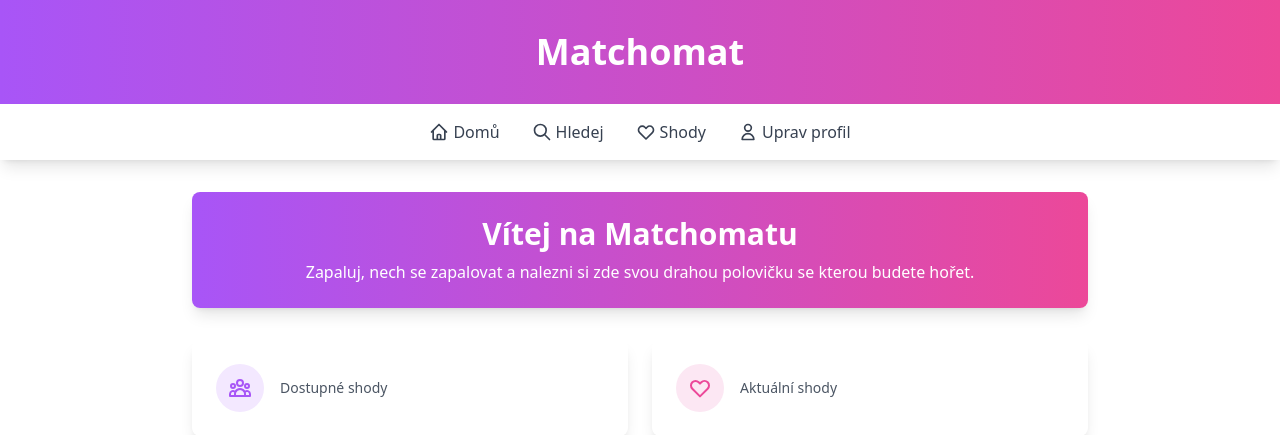
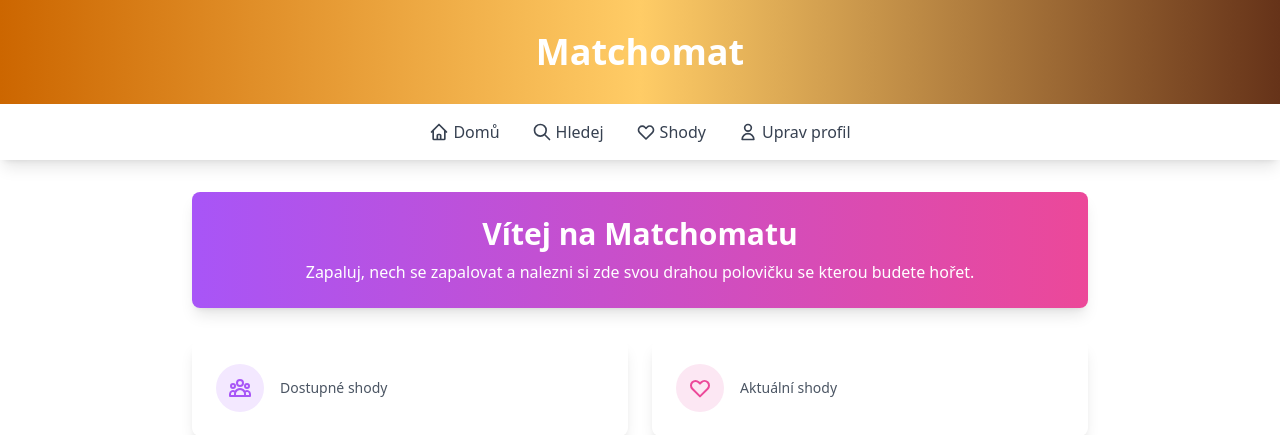
Before and after one commit to krippsen/AlcoholSite, a Flask app: template code/templates/home.html in a window 1280 px wide. Shown: the top 435 px of the page. Run offline with Flask 3, Linux system fonts and the light colour scheme; the template is opened without the code that fills it, so the values that code supplies are empty; some libraries are stand-ins or nearby versions.

```diff
--- a/code/templates/template.html
+++ b/code/templates/template.html
@@ -7,7 +7,7 @@
     <title>Matchomat</title>
 </head>
 <body class="min-h-screen flex flex-col">
-    <header class="bg-gradient-to-r from-purple-500 to-pink-500">
+    <header class="bg-gradient-to-r from-[#CC6600] via-[#FFCC66] to-[#663319]">
         <div class="container mx-auto px-4 py-8">
             <h1 class="text-4xl font-bold text-white text-center">Matchomat</h1>
         </div>
```
